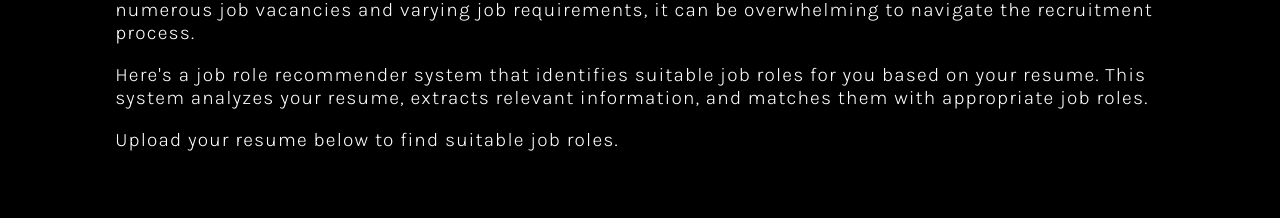
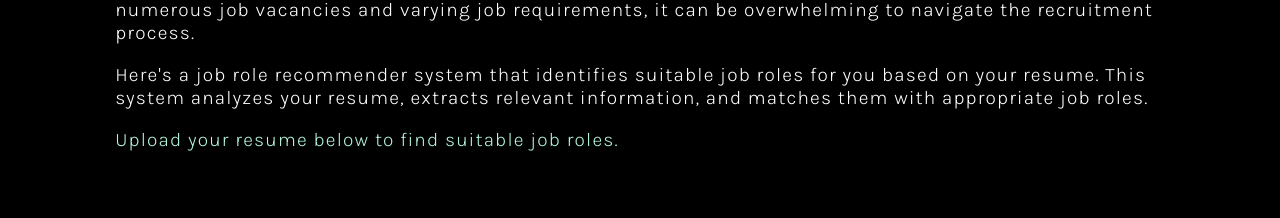
Before and after one commit to KirtanaBhat/RoleRecommender, a plain HTML site: page index.html in a window 1280 px wide. Shown: the part 906-1124 px from the top of the page. Drawn offline with nearby package versions, Linux system fonts and the light colour scheme.

Commit message:
Update styles.css

```diff
--- a/styles.css
+++ b/styles.css
@@ -30,6 +30,11 @@
 .Website-name{
   animation: fade 1.2s ease-out 0.25s forwards;
 }
+
+.highlight{
+  color: #b3f5db;
+}
+
 
 @keyframes fade{
   100%{
```
